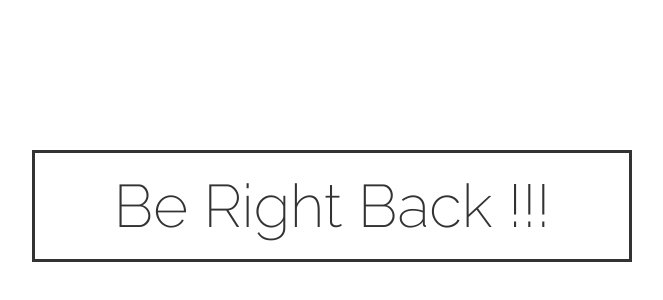
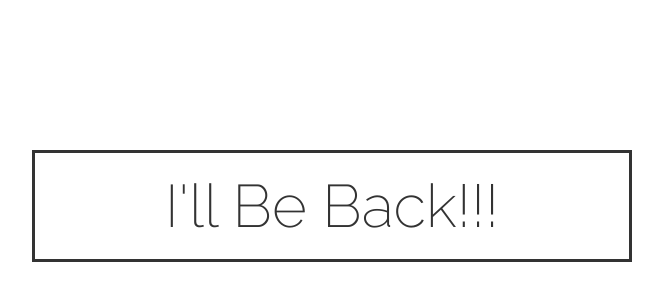
Before and after one commit to yikim01/yikim01.github.io, a plain HTML site: page index.html in a window 1280 px wide. Shown: the part 194-494 px from the top of the page, without its empty margins (308-971 px from the left). Drawn offline with Linux system fonts and the light colour scheme.

Commit message:
update: brb msg

```diff
--- a/index.html
+++ b/index.html
@@ -20,7 +20,7 @@
 
 <body>
   <div id="box">
-    <h1 id="message">Be Right Back !!!</h1>
+    <h1 id="message">I'll Be Back!!!</h1>
   </div>
 </body>
 </html>
```
